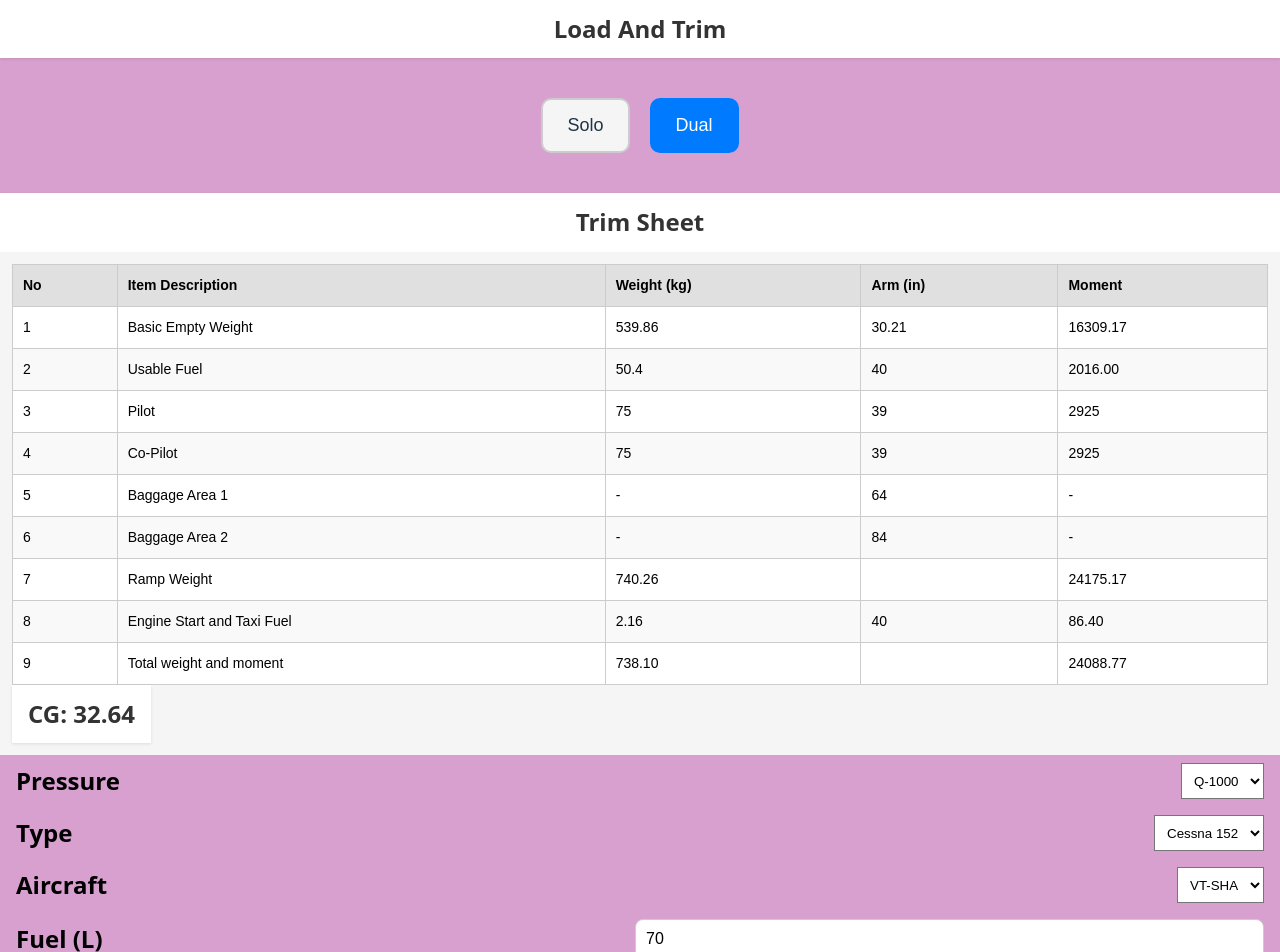
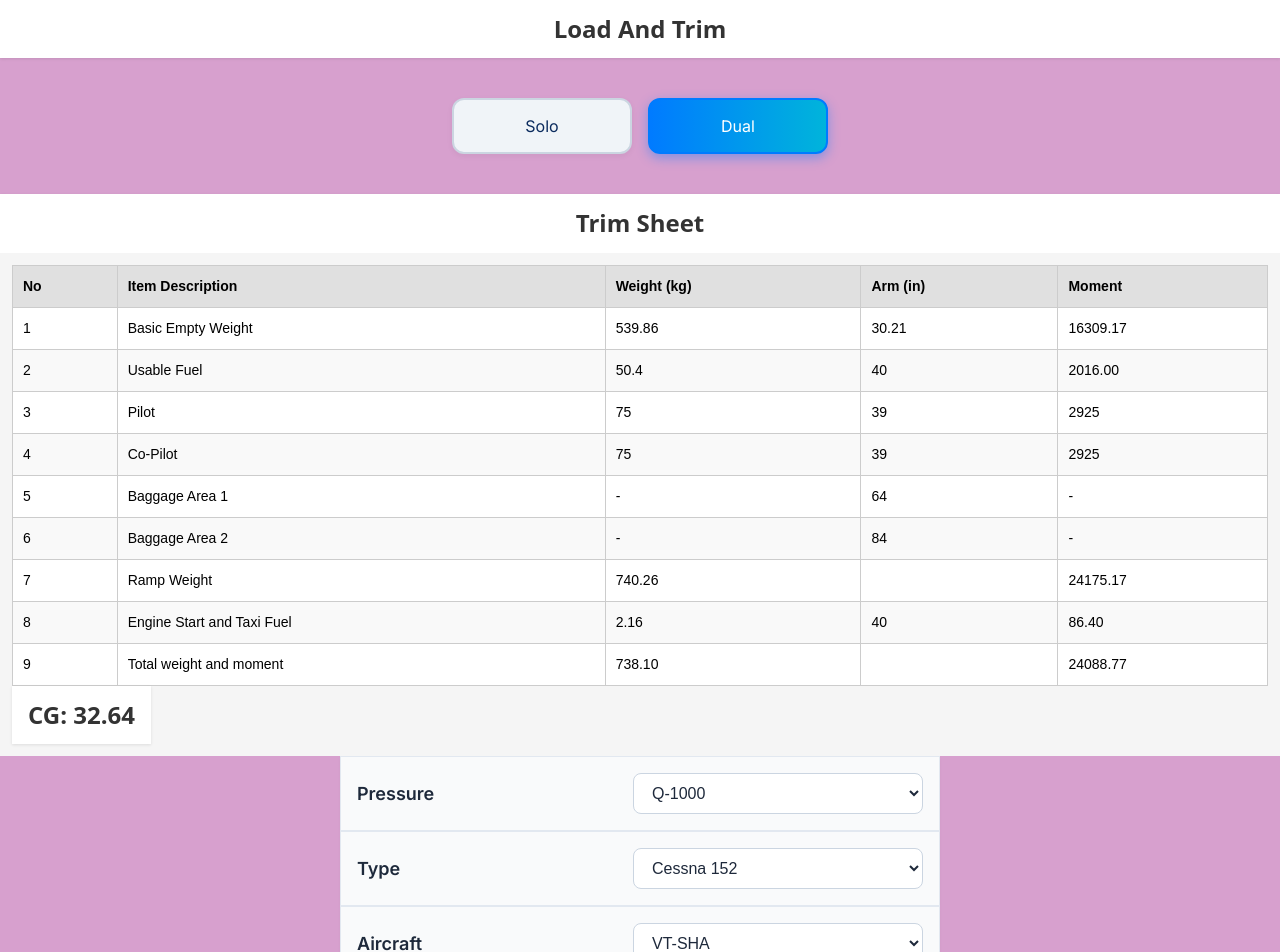
Before and after one commit to bibin-jaimon/2025-load-trim-pwa, a React (Vite) app: page / in a window 1280 px wide. Shown: the top 952 px of the page. Built offline with nearby package versions, Linux system fonts and the light colour scheme.

Commit message:
Style upgrade

```diff
--- a/index.html
+++ b/index.html
@@ -4,6 +4,11 @@
     <meta charset="UTF-8" />
     <link rel="icon" type="image/svg+xml" href="/logo.svg" />
     <meta name="viewport" content="width=device-width, initial-scale=1.0" />
+    <link
+      href="https://fonts.googleapis.com/css2?family=Inter:wght@400;600&display=swap"
+      rel="stylesheet"
+    />
+
     <title>Vite + React</title>
     <link rel="icon" href="/favicon.ico" />
     <link
--- a/src/components/labeled-text/label-text-input.jsx
+++ b/src/components/labeled-text/label-text-input.jsx
@@ -1,6 +1,49 @@
 import React from "react";
 
-const LabeledTextInput = ({ label, value, onChange }) => {
+const styles = {
+  container: (maxWidth) => ({
+    display: "flex",
+    alignItems: "center",
+    justifyContent: "space-between",
+    padding: "16px",
+    gap: "16px",
+    maxWidth: maxWidth || "600px",
+    width: "100%",
+    margin: "0 auto",
+    backgroundColor: "#f9fafb",
+    border: "1px solid #e2e8f0",
+    boxShadow: "0 2px 4px rgba(0,0,0,0.03)",
+    fontFamily: "'Inter', sans-serif",
+    boxSizing: "border-box",
+  }),
+  label: {
+    margin: 0,
+    fontSize: "16px",
+    fontWeight: 500,
+    color: "#1e293b",
+    flex: 1,
+  },
+  input: {
+    flex: 1,
+    maxWidth: "300px",
+    fontSize: "16px",
+    padding: "10px 12px",
+    borderRadius: "8px",
+    border: "1px solid #cbd5e1",
+    backgroundColor: "#ffffff",
+    color: "#1e293b",
+    outline: "none",
+    transition: "border 0.2s ease, box-shadow 0.2s ease",
+  },
+  inputFocus: {
+    border: "1px solid #3b82f6",
+    boxShadow: "0 0 0 3px rgba(59, 130, 246, 0.3)",
+  },
+};
+
+const LabeledTextInput = ({ label, value, onChange, maxWidth }) => {
+  const [focused, setFocused] = React.useState(false);
+
   const handleChange = (e) => {
     const val = e.target.value;
     if (val === "" || !isNaN(val)) {
@@ -9,34 +52,19 @@ const LabeledTextInput = ({ label, value, onChange }) => {
   };
 
   return (
-    <div
-      style={{
-        display: "flex",
-        alignItems: "center",
-        justifyContent: "space-between",
-        padding: "8px 16px",
-        gap: "12px",
-        width: "100%",
-        maxWidth: "100%",
-        boxSizing: "border-box",
-      }}
-    >
-      <h2 style={{ margin: 0, flex: 1, color: "black" }}>{label}</h2>
+    <div style={styles.container(maxWidth)}>
+      <h2 style={styles.label}>{label}</h2>
       <input
         type="number"
         inputMode="decimal"
         pattern="[0-9]*"
         value={value}
         onChange={handleChange}
+        onFocus={() => setFocused(true)}
+        onBlur={() => setFocused(false)}
         style={{
-          flex: 1,
-          fontSize: "16px",
-          padding: "10px",
-          borderRadius: "8px",
-          border: "1px solid #ccc",
-          width: "100%",
-          color: "black",
-          backgroundColor: "white"
+          ...styles.input,
+          ...(focused ? styles.inputFocus : {}),
         }}
       />
     </div>
--- a/src/components/radio-button.jsx
+++ b/src/components/radio-button.jsx
@@ -1,40 +1,48 @@
-import React, { useState } from "react";
+import React from "react";
 
 const styles = {
-  container: {
-    maxWidth: "500px",
+  container: (maxWidth, minWidth) => ({
+    maxWidth: maxWidth || "600px",
+    minWidth: minWidth || "320px",
     margin: "40px auto",
     textAlign: "center",
-    fontFamily: "sans-serif",
-  },
+    fontFamily: "'Inter', sans-serif",
+    padding: "0 16px",
+    boxSizing: "border-box",
+  }),
   title: {
-    fontSize: "28px",
-    marginBottom: "20px",
-    color: "#333",
+    fontSize: "26px",
+    marginBottom: "24px",
+    color: "#0b2b5e", // deep aviation blue
+    fontWeight: "600",
   },
   optionsWrapper: {
     display: "flex",
     justifyContent: "center",
-    gap: "20px",
     flexWrap: "wrap",
+    gap: "16px",
   },
   option: {
-    position: "relative",
     display: "flex",
     alignItems: "center",
-    padding: "12px 24px",
-    fontSize: "18px",
-    border: "2px solid #ccc",
-    borderRadius: "10px",
-    backgroundColor: "#f5f5f5",
+    justifyContent: "center",
+    padding: "14px 28px",
+    fontSize: "16px",
+    border: "2px solid #cbd5e1",
+    borderRadius: "12px",
+    background: "#f0f4f8",
+    color: "#0b2b5e",
     cursor: "pointer",
-    transition: "all 0.3s ease",
+    transition: "all 0.25s ease-in-out",
+    boxShadow: "0 2px 6px rgba(0, 0, 0, 0.05)",
+    minWidth: "120px",
     userSelect: "none",
   },
   selected: {
-    backgroundColor: "#007bff",
+    background: "linear-gradient(to right, #007bff, #00b4db)",
     borderColor: "#007bff",
     color: "#fff",
+    boxShadow: "0 4px 12px rgba(0, 123, 255, 0.4)",
   },
   hiddenInput: {
     display: "none",
@@ -47,9 +55,11 @@ const RadioButtonGroup = ({
   onChange,
   label,
   name = "radio-group",
+  maxWidth,
+  minWidth,
 }) => {
   return (
-    <div style={styles.container}>
+    <div style={styles.container(maxWidth, minWidth)}>
       {label && <h2 style={styles.title}>{label}</h2>}
       <div style={styles.optionsWrapper}>
         {options.map((option) => {
@@ -60,6 +70,14 @@ const RadioButtonGroup = ({
               style={{
                 ...styles.option,
                 ...(isSelected ? styles.selected : {}),
+              }}
+              role="radio"
+              aria-checked={isSelected}
+              tabIndex={0}
+              onKeyDown={(e) => {
+                if (e.key === "Enter" || e.key === " ") {
+                  onChange(option);
+                }
               }}
             >
               <input
--- a/src/components/selector/selector-with-title.jsx
+++ b/src/components/selector/selector-with-title.jsx
@@ -1,30 +1,72 @@
 import React from "react";
 
-const TitleWithSelector = ({ title, options, displayKey, value, onChange }) => {
+const styles = {
+  container: (maxWidth) => ({
+    display: "flex",
+    justifyContent: "space-between",
+    alignItems: "center",
+    padding: "16px",
+    backgroundColor: "#f9fafb",
+    border: "1px solid #e2e8f0",
+    boxShadow: "0 2px 4px rgba(0, 0, 0, 0.03)",
+    fontFamily: "'Inter', sans-serif",
+    maxWidth: maxWidth || "600px",
+    margin: "0 auto",
+    width: "100%",
+    boxSizing: "border-box",
+  }),
+  title: {
+    margin: 0,
+    fontSize: "18px",
+    fontWeight: 600,
+    color: "#1e293b",
+    flex: 1,
+  },
+  select: {
+    padding: "10px 14px",
+    fontSize: "16px",
+    borderRadius: "8px",
+    border: "1px solid #cbd5e1",
+    backgroundColor: "#ffffff",
+    color: "#1e293b",
+    outline: "none",
+    transition: "border 0.2s ease-in-out, box-shadow 0.2s ease-in-out",
+    minWidth: "290px",
+    maxWidth: "300px",
+  },
+  selectFocus: {
+    border: "1px solid #3b82f6",
+    boxShadow: "0 0 0 3px rgba(59, 130, 246, 0.3)",
+  },
+};
+
+const TitleWithSelector = ({
+  title,
+  options,
+  displayKey,
+  value,
+  onChange,
+  maxWidth, // optional: customize max width
+}) => {
+  const [focused, setFocused] = React.useState(false);
+
   return (
-    <div
-      style={{
-        display: "flex",
-        justifyContent: "space-between",
-        alignItems: "space-between",
-        padding: "8px 16px",
-        background: "#d7a0ce",
-      }}
-    >
-      <h2 style={{ margin: 0, flex: 1, color: "black" }}>{title}</h2>
+    <div style={styles.container(maxWidth)}>
+      <h2 style={styles.title}>{title}</h2>
       <select
         value={value}
+        onFocus={() => setFocused(true)}
+        onBlur={() => setFocused(false)}
         onChange={(e) => {
-          let selectedItem = options.filter(
-            (item) => item[displayKey] == e.target.value
+          const selectedItem = options.find(
+            (item) => item[displayKey] === e.target.value
           );
-          if (selectedItem.length == 0) {
-            return {};
-          }
-
-          onChange(selectedItem[0]);
+          if (selectedItem) onChange(selectedItem);
         }}
-        style={{ padding: "4px 8px", backgroundColor: "white", color: "black" }}
+        style={{
+          ...styles.select,
+          ...(focused ? styles.selectFocus : {}),
+        }}
       >
         {options.map((opt) => (
           <option key={opt[displayKey]} value={opt[displayKey]}>
```
